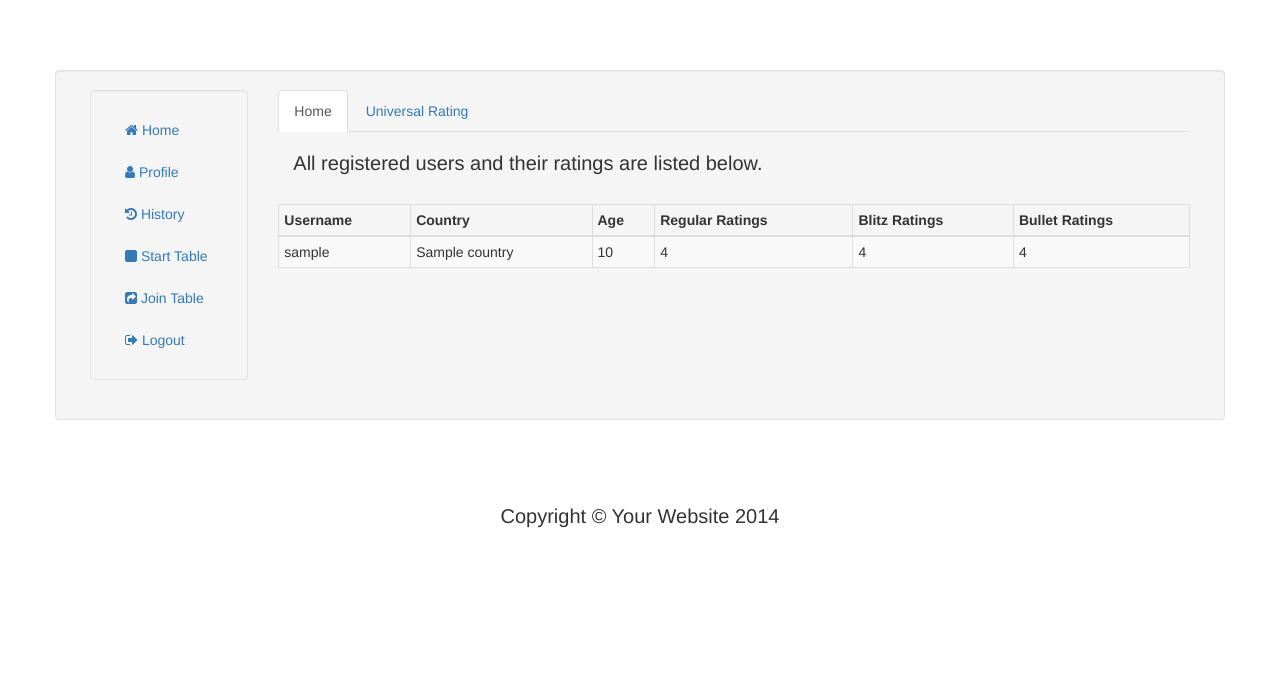
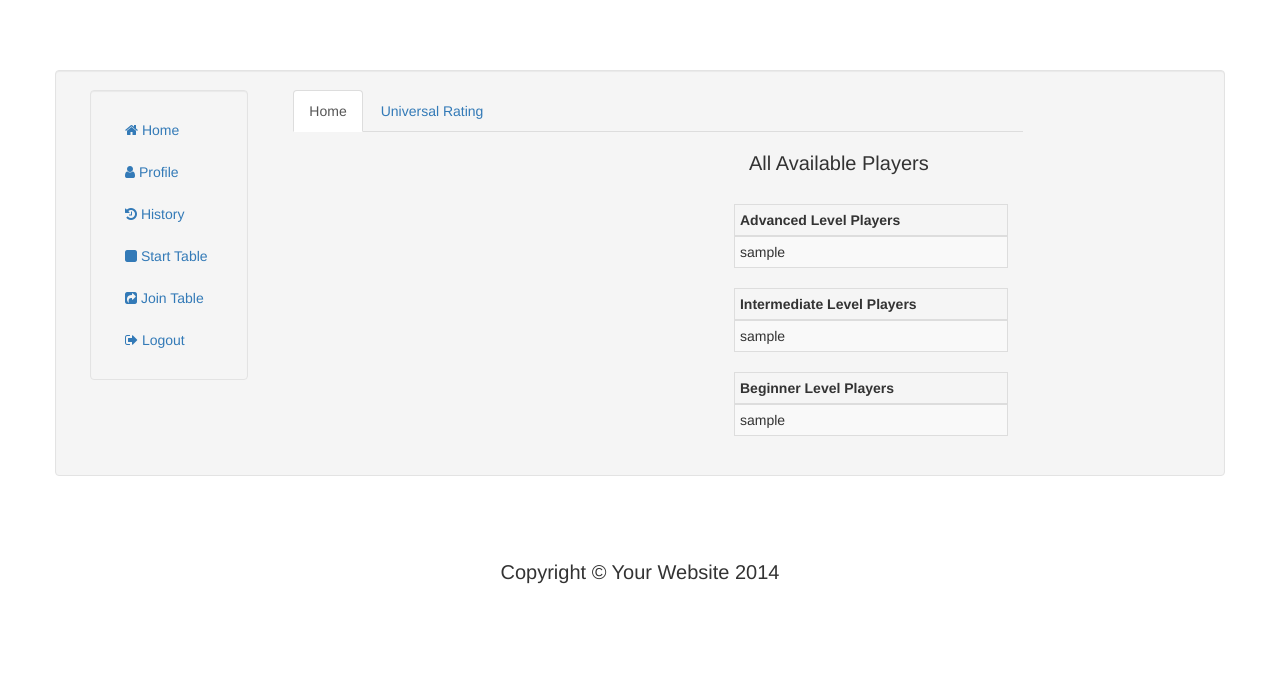
Before and after one commit to EyuelAbebe/gamer, a Django app: template chessfellows/chess/templates/user_profile/home_page.html in a window 1280 px wide. Shown: the top 696 px of the page. Run offline with Django 3.2, Linux system fonts and the light colour scheme; the template is opened without the code that fills it: most values are stand-ins (such as "Sample title", 1, 10 or a date in 2020); some libraries are stand-ins or nearby versions.

Commit message:
Made changes to home_page to include all logged in players. Also updated the views

```diff
--- a/chessfellows/chess/forms.py
+++ b/chessfellows/chess/forms.py
@@ -36,14 +36,14 @@ class User_FormControl(forms.ModelForm):
     def __init__(self, *args, **kwargs):
         super(User_FormControl, self).__init__(*args, **kwargs)
         for field_name, field in self.fields.items():
-            field.widget.attrs['class'] = 'form-control'
+            field.widget.attrs['class'] = 'input-mini'
 
 
 class Profile_FormControl(forms.ModelForm):
     def __init__(self, *args, **kwargs):
         super(Profile_FormControl, self).__init__(*args, **kwargs)
         for field_name, field in self.fields.items():
-            field.widget.attrs['class'] = 'input-mini'
+            field.widget.attrs['class'] = 'form-control'
 
 
 class UserForm(User_FormControl):
--- a/chessfellows/chess/templates/user_profile/history_page.html
+++ b/chessfellows/chess/templates/user_profile/history_page.html
@@ -52,7 +52,7 @@
                           </table>
 
             </div>
-
+        </div>
 </div>
 
 {% endblock %}
--- a/chessfellows/chess/templates/user_profile/home_page.html
+++ b/chessfellows/chess/templates/user_profile/home_page.html
@@ -6,6 +6,7 @@
 <div class="col-md-10" >
 
 
+    <div class="col-md-10" >
         <ul class="nav nav-tabs" id="myTab">
           <li><a href="#personal" data-toggle="tab"> Home</a></li>
           <li><a href="#stats" data-toggle="tab"> Universal Rating</a></li>
@@ -13,11 +14,65 @@
 
         <div class="tab-content">
             <div class="tab-pane" id="personal">
-            </div>
-        </div>
+                    <div class="col-md-7">
+
+                    </div>
+
+                    <!-- Table -->
+                    <div class="all_players col-md-5">
+                         <div class="panel-body">
+                            <p> All Available Players</p>
+                          </div>
+                          <table class="table table-striped table-bordered table-condensed table-hover scrollable">
+                            <thead>
+                                <tr>
+                                    <th>Advanced Level Players</th>
+                                </tr>
+                            </thead>
+                            <tbody>
+                                <tr>
+                                    <td>{{ player.user.username }}</td>
+                                </tr>
 
 
-        <div class="tab-pane" id="stats">
+                            </tbody>
+                          </table>
+
+                           <table class="table table-striped table-bordered table-condensed table-hover scrollable">
+                            <thead>
+                                <tr>
+                                    <th>Intermediate Level Players</th>
+                                </tr>
+                            </thead>
+                            <tbody>
+                                <tr>
+                                    <td>{{ player.user.username }}</td>
+                                </tr>
+
+
+                            </tbody>
+                          </table>
+
+                           <table class="table table-striped table-bordered table-condensed table-hover scrollable">
+                            <thead>
+                                <tr>
+                                    <th>Beginner Level Players</th>
+                                </tr>
+                            </thead>
+                            <tbody>
+                                <tr>
+                                    <td>{{ player.user.username }}</td>
+                                </tr>
+
+
+                            </tbody>
+                          </table>
+
+                    </div>
+
+            </div>
+
+            <div class="tab-pane" id="stats">
                           <div class="panel-body">
                             <p> All registered users and their ratings are listed below.</p>
                           </div>
@@ -52,6 +107,10 @@
                           </table>
 
             </div>
+        </div>
+
+
+    </div>
 
 </div>
 
--- a/chessfellows/chess/templates/user_profile/profile.html
+++ b/chessfellows/chess/templates/user_profile/profile.html
@@ -25,8 +25,8 @@
                                                 {% else %}
                                                 <img src="../../static/img/default_user_photo.jpg" alt="" class="center-block img-circle img-responsive">
                                                 {% endif %}
-                                                          <h6>Age: {{ player.age }}</h6>
-                                                          <h6>Country: {{ player.country }}</h6>
+                                                          <h5><strong>Age: {{ player.age }}</strong></h5>
+                                                          <h5><strong>Country: {{ player.country }}</strong></h5>
                                                 <button id ="edit_player_button"class="btn btn-success btn-group-sm"><i class="icon-white icon-heart"></i> Edit profile Information </button>
                                       </div><!--/col-->
 
```
Also changed, not shown: chessfellows/chess/views.py (+10 -1 lines), chessfellows/static/css/user_profile.css (+4 -0 lines).
